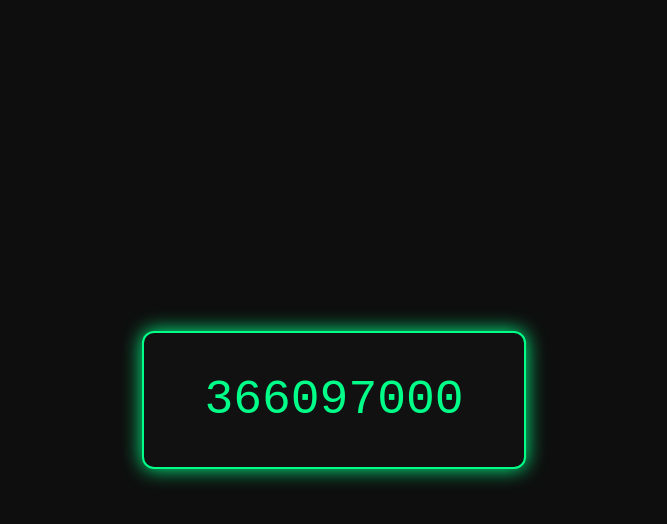
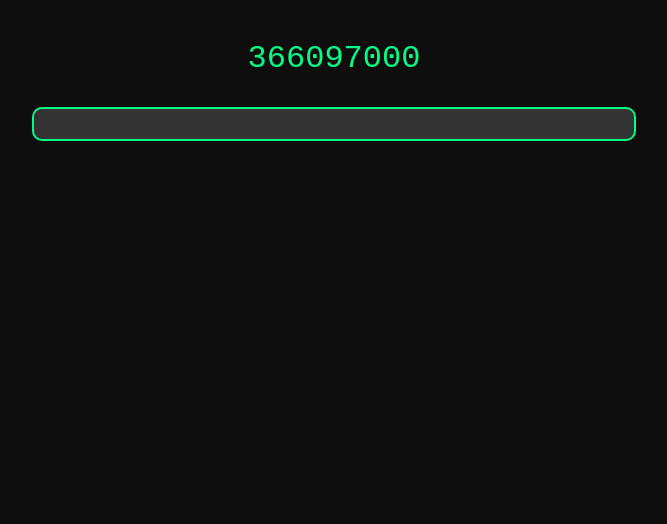
Before and after one commit to ImBadEZ/millisecond-countdown, a plain HTML site: page index.html in a window 1280 px wide. Shown: the whole page, without its empty margins (306-973 px from the left). Drawn offline with Linux system fonts and the light colour scheme.

Commit message:
Update index.html

```diff
--- a/index.html
+++ b/index.html
@@ -7,35 +7,59 @@
         background-color: #0e0e0e;
         color: #00ff88;
         font-family: "Courier New", monospace;
-        font-size: 3em;
+        font-size: 2em;
         text-align: center;
         margin: 0;
-        height: 100vh;
-        display: flex;
-        justify-content: center;
-        align-items: center;
+        padding: 40px;
       }
 
       #countdown {
-        background: #111;
-        padding: 40px 60px;
+        margin-bottom: 30px;
+      }
+
+      #progress-container {
+        background-color: #333;
         border: 2px solid #00ff88;
-        border-radius: 12px;
-        box-shadow: 0 0 20px #00ff88;
+        border-radius: 10px;
+        width: 100%;
+        max-width: 600px;
+        margin: auto;
+        height: 30px;
+        overflow: hidden;
+      }
+
+      #progress-bar {
+        background-color: #00ff88;
+        height: 100%;
+        width: 0%;
+        transition: width 0.1s linear;
       }
     </style>
   </head>
   <body>
     <div id="countdown"></div>
+    <div id="progress-container">
+      <div id="progress-bar"></div>
+    </div>
 
     <script>
+      const start = new Date("2025-07-28T00:00:00");
       const target = new Date("2025-07-28T20:00:00");
-      const display = document.getElementById("countdown");
+
+      const countdown = document.getElementById("countdown");
+      const progressBar = document.getElementById("progress-bar");
 
       function update() {
         const now = Date.now();
-        const diff = target - now;
-        display.textContent = diff > 0 ? diff : "0";
+        const total = target - start;
+        const elapsed = now - start;
+        const remaining = target - now;
+
+        const percent = Math.min(Math.max((elapsed / total) * 100, 0), 100);
+
+        countdown.textContent = remaining > 0 ? remaining : "0";
+        progressBar.style.width = `${percent}%`;
+
         requestAnimationFrame(update);
       }
 
```
